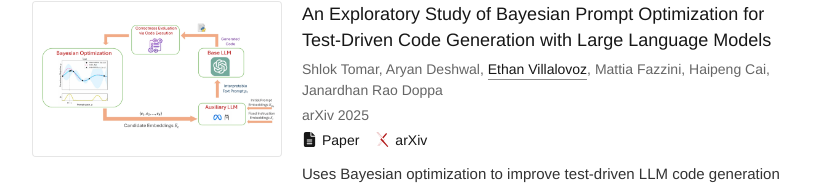
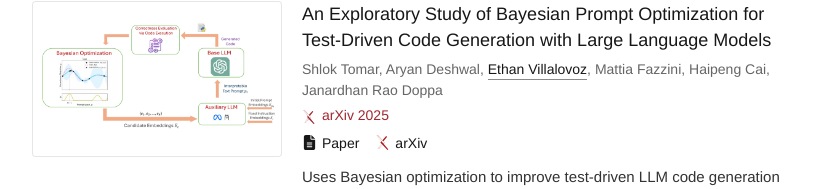
Before and after one commit to ethanvillalovoz/ethanvillalovoz.github.io, a Next.js app: page / in a window 1280 px wide. Shown: the part 456-645 px from the top of the page, without its empty margins (232-1047 px from the left). Built offline with nearby package versions, Linux system fonts and the light colour scheme.

Commit message:
Add branded publication venue links

```diff
--- a/src/app/globals.css
+++ b/src/app/globals.css
@@ -448,10 +448,19 @@ button {
 }
 
 .portfolio-work-venue {
+  display: flex;
+  align-items: center;
+  gap: 6px;
   color: rgb(var(--muted));
   font-style: normal;
   margin: 4px 0 0;
 }
+
+.portfolio-work-venue[data-venue="arxiv"] { color: #a12830; }
+.portfolio-work-venue[data-venue="iros-2023"] { color: #176f65; }
+.dark .portfolio-work-venue[data-venue="arxiv"] { color: #df969b; }
+.dark .portfolio-work-venue[data-venue="iros-2023"] { color: #77c9b9; }
+.portfolio-venue-icon { width: 14px; height: 14px; object-fit: contain; flex-shrink: 0; }
 
 .portfolio-work-resources {
   display: flex;
@@ -884,3 +893,11 @@ button {
 .portfolio-footer .portfolio-link {
   font-weight: 400;
 }
+
+.portfolio-venue-link {
+  display: inline-flex;
+  align-items: center;
+  gap: 6px;
+  color: inherit;
+  font-weight: inherit;
+}
--- a/src/components/HomePageClient.tsx
+++ b/src/components/HomePageClient.tsx
@@ -4,7 +4,7 @@ import Image from "next/image";
 import { useEffect, useState } from "react";
 import { FiCheck, FiMapPin } from "react-icons/fi";
 import { FaFileLines, FaLinkedin } from "react-icons/fa6";
-import { SiGithub, SiGooglescholar, SiX, SiYoutube } from "react-icons/si";
+import { SiArxiv, SiGithub, SiGooglescholar, SiX, SiYoutube } from "react-icons/si";
 import OrganizationLink from "@/components/OrganizationLink";
 import PublicationResources from "@/components/PublicationResources";
 import PublicationAuthors from "@/components/PublicationAuthors";
@@ -147,8 +147,19 @@ function PublicationRow({
 					authors={publication.authors}
 					className="portfolio-work-authors"
 				/>
-				<p className="portfolio-work-venue">
-					{publication.venue} {publication.date}
+				<p className="portfolio-work-venue" data-venue={publication.venue === "arXiv" ? "arxiv" : publication.venue === "IROS" && publication.date === "2023" ? "iros-2023" : undefined}>
+					<a
+						href={publication.venue === "IROS" ? `https://${publication.date}.ieee-iros.org/` : "https://arxiv.org/"}
+						target="_blank"
+						rel="noopener noreferrer"
+						className="portfolio-link portfolio-venue-link"
+					>
+					{publication.venue === "arXiv" && <SiArxiv className="portfolio-venue-icon" aria-hidden="true" />}
+					{publication.venue === "IROS" && publication.date === "2023" && (
+						<Image src="/images/venues/iros-2023.svg" alt="" width={14} height={14} className="portfolio-venue-icon" />
+					)}
+					<span className="portfolio-link-text">{publication.venue} {publication.date}</span>
+					</a>
 				</p>
 				<PublicationResources resources={publication.resources} label={`${publication.shortTitle} resources`} />
 				<p className="portfolio-work-description">{publication.description}</p>
```
Also changed, not shown: public/images/venues/iros-2023.svg (added).
